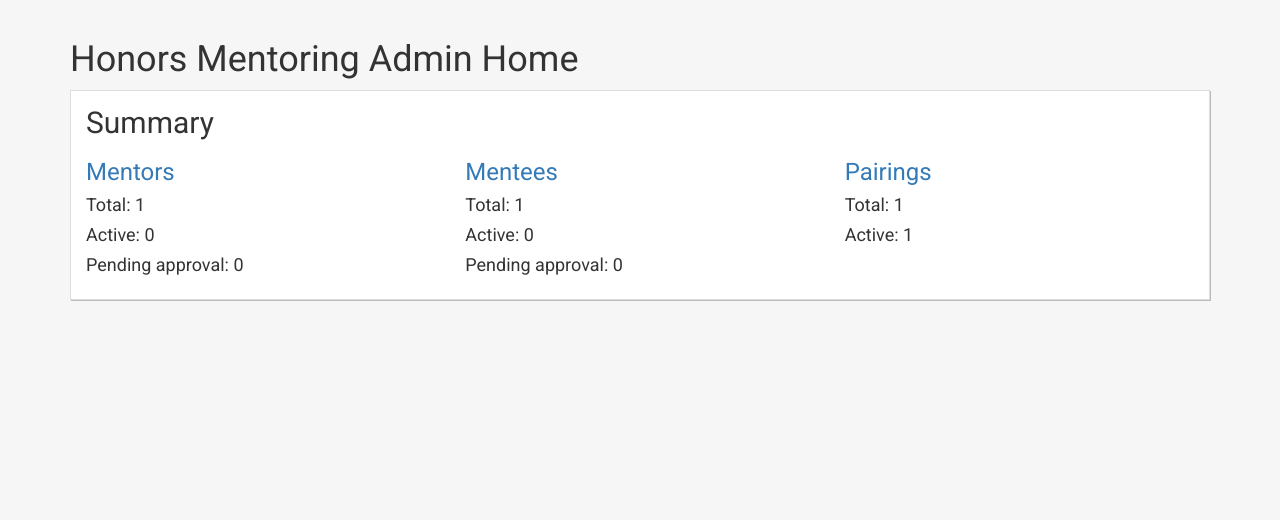
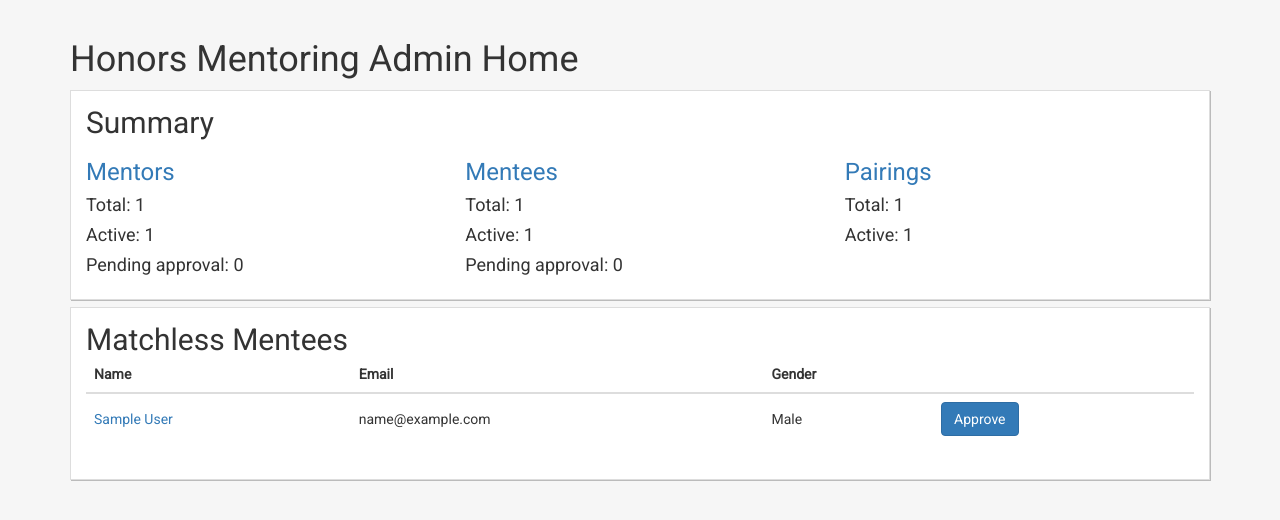
Before and after one commit to TomWerner/AlumniMentoring, a Django app: page /honorsAdmin/ in a window 1280 px wide. Shown: the part 52-572 px from the top of the page. Run offline with Django 3.2, Linux system fonts and the light colour scheme; a user stored in the database is signed in; tables that the repository leaves empty hold one stand-in row (values such as "Sample post"); some libraries are stand-ins or nearby versions.

Commit message:
Starting matching work

```diff
--- a/mentoring/models.py
+++ b/mentoring/models.py
@@ -111,6 +111,10 @@ class Mentee(models.Model):
 
     def preferences(self):
         return self.menteepreference.display_string()
+
+    def has_no_mentor(self):
+        pairs = self.mentormenteepairs_set.all()
+        return len(pairs) > 0
 
 
 class MentorContactInformation(models.Model):
--- a/mentoring/templates/admin/honors_admin_home.html
+++ b/mentoring/templates/admin/honors_admin_home.html
@@ -97,6 +97,39 @@
             </div>
         {% endif %}
 
+        {% if matchless_mentees|length > 0 %}
+        <div class="card">
+            <h2 class="card-title">Matchless Mentees</h2>
+            <table class="table">
+                <thead>
+                <tr>
+                    <th>Name</th>
+                    <th>Email</th>
+                    <th>Gender</th>
+                    <th></th>
+                </tr>
+                </thead>
+                {% for mentee in matchless_mentees %}
+                    <tr>
+                        <td class="vert-center-td">
+                            <a href="/honorsAdmin/mentee/{{ mentee.id }}/view" class="popup">
+                                {{ mentee.full_name }}
+                            </a>
+                        </td>
+                        <td class="vert-center-td">{{ mentee.menteecontactinformation.primary_email }}</td>
+                        <td class="vert-center-td">{{ mentee.get_gender_display }}</td>
+                        <td class="vert-center-td">
+                            <a href="/honorsAdmin/mentee/{{ mentee.id }}/approve" class="btn btn-primary approve">
+                                Approve
+                            </a>
+                        </td>
+                    </tr>
+                {% endfor %}
+            </table>
+        </div>
+
+        {% endif %}
+
     </div>
 
 
--- a/mentoring/templates/admin/honors_admin_mentees.html
+++ b/mentoring/templates/admin/honors_admin_mentees.html
@@ -2,6 +2,7 @@
 
 {% block content %}
     <div class="container">
+        <div class="card">
             <h1>Honors Mentoring Mentees</h1>
 
             <table class="table">
@@ -18,8 +19,8 @@
                 {% for mentee in mentees %}
                     <tr>
 
-                <td><a href="/admin/mentoring/mentee/{{ mentee.id  }}/change/">{{ mentee.first_name }}</a></td>
-                <td><a href="/admin/mentoring/mentee/{{ mentee.id  }}/change/">{{ mentee.last_name }}</a></td>
+                        <td><a href="/admin/mentoring/mentee/{{ mentee.id }}/change/">{{ mentee.first_name }}</a></td>
+                        <td><a href="/admin/mentoring/mentee/{{ mentee.id }}/change/">{{ mentee.last_name }}</a></td>
                         <td>{{ mentee.menteecontactinformation.primary_email }}</td>
                         <td>{{ mentee.get_gender_display }}</td>
                         <td>{{ mentee.active }}</td>
@@ -28,4 +29,5 @@
                 {% endfor %}
             </table>
         </div>
+    </div>
 {% endblock %}
--- a/mentoring/templates/admin/honors_admin_mentors.html
+++ b/mentoring/templates/admin/honors_admin_mentors.html
@@ -2,6 +2,7 @@
 
 {% block content %}
     <div class="container">
+        <div class="card">
             <h1>Honors Mentoring Mentors</h1>
 
             <table class="table">
@@ -17,8 +18,8 @@
                 </thead>
                 {% for mentor in mentors %}
                     <tr>
-                <td><a href="/admin/mentoring/mentor/{{ mentor.id  }}/change/">{{ mentor.first_name }}</a></td>
-                <td><a href="/admin/mentoring/mentor/{{ mentor.id  }}/change/">{{ mentor.last_name }}</a></td>
+                        <td><a href="/admin/mentoring/mentor/{{ mentor.id }}/change/">{{ mentor.first_name }}</a></td>
+                        <td><a href="/admin/mentoring/mentor/{{ mentor.id }}/change/">{{ mentor.last_name }}</a></td>
                         <td>{{ mentor.mentorcontactinformation.primary_email }}</td>
                         <td>{{ mentor.get_gender_display }}</td>
                         <td>{{ mentor.active }}</td>
@@ -27,4 +28,5 @@
                 {% endfor %}
             </table>
         </div>
+    </div>
 {% endblock %}
--- a/mentoring/views.py
+++ b/mentoring/views.py
@@ -120,7 +120,7 @@ def honors_admin_home(request):
     # Mentors can be in multiple pairs - we only want active pairs, and we only want a unique count
     num_active_mentors = len(set(
         Mentor.objects.filter(approved=True, mentormenteepairs__isnull=False,
-                              mentormenteepairs__end_date__lt=datetime.date.today()).values_list('id')))
+                              mentormenteepairs__end_date__gt=datetime.date.today()).values_list('id')))
     pending_mentors = Mentor.objects.filter(approved=False)
 
     num_mentees = Mentee.objects.filter(approved=True).count()
@@ -128,12 +128,15 @@ def honors_admin_home(request):
     # Mentees can be in multiple pairs - we only want active pairs, and we only want a unique count
     num_active_mentees = len(set(
         Mentee.objects.filter(approved=True, mentormenteepairs__isnull=False,
-                              mentormenteepairs__end_date__lt=datetime.date.today()).values_list('id')))
+                              mentormenteepairs__end_date__gt=datetime.date.today()).values_list('id')))
     pending_mentees = Mentee.objects.filter(approved=False)
 
     num_pairs = MentorMenteePairs.objects.count()
     num_active_pairs = MentorMenteePairs.objects.filter(
         Q(end_date__isnull=False) | Q(end_date__lt=datetime.date.today())).count()
+
+    matchless_mentees = Mentee.objects.all()
+    matchless_mentees = [x for x in matchless_mentees if x.has_no_mentor()]
 
     return render(request, 'admin/honors_admin_home.html', {
         'num_mentors': num_mentors,
@@ -146,6 +149,7 @@ def honors_admin_home(request):
         'num_active_pairs': num_active_pairs,
         'pending_mentors': pending_mentors,
         'pending_mentees': pending_mentees,
+        'matchless_mentees': matchless_mentees,
     })
 
 
```
Also changed, not shown: mentoring/templates/admin/honors_admin_pairings.html (+10 -4 lines). Lines whose indentation alone changed are shown as unchanged.
